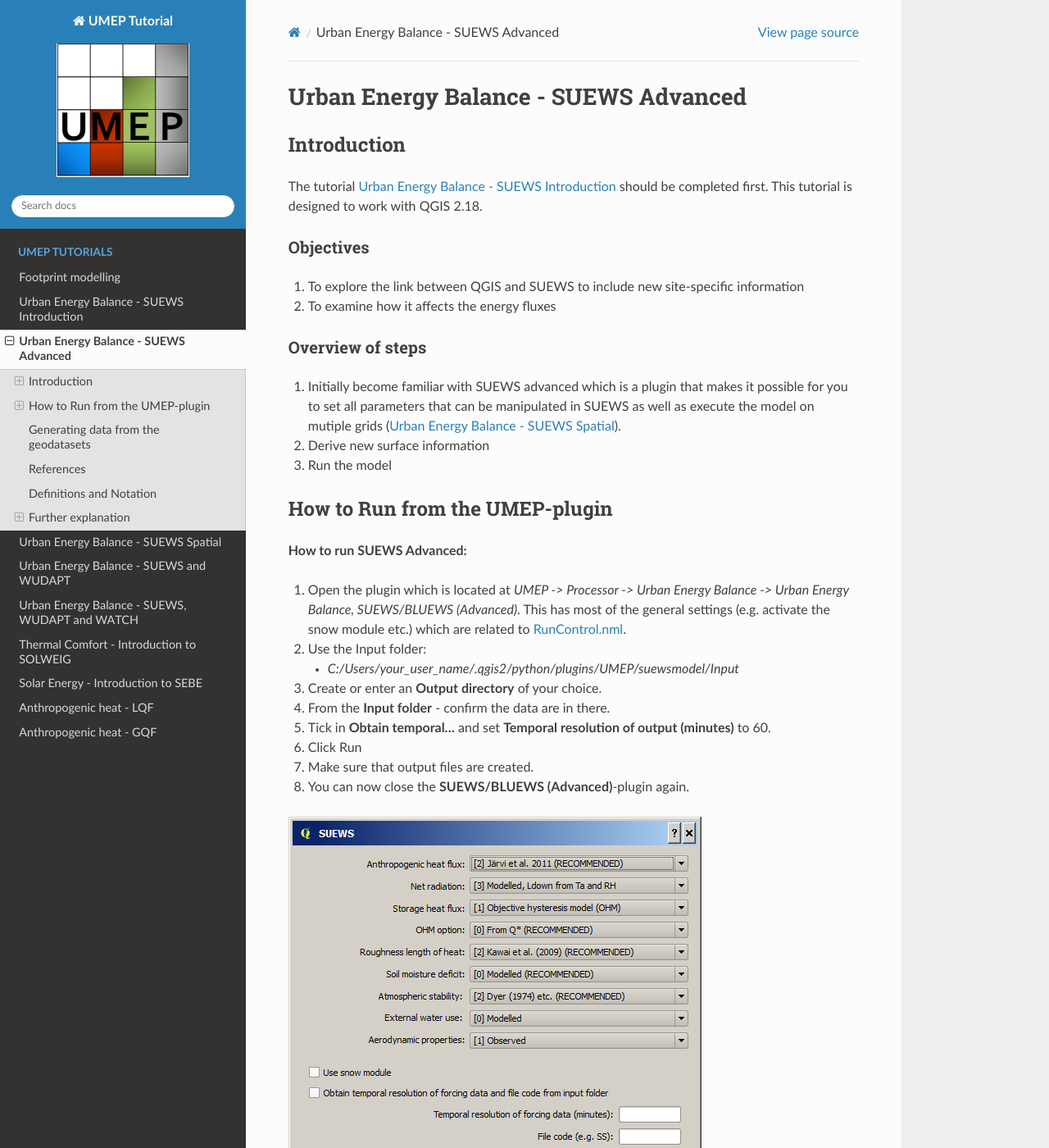
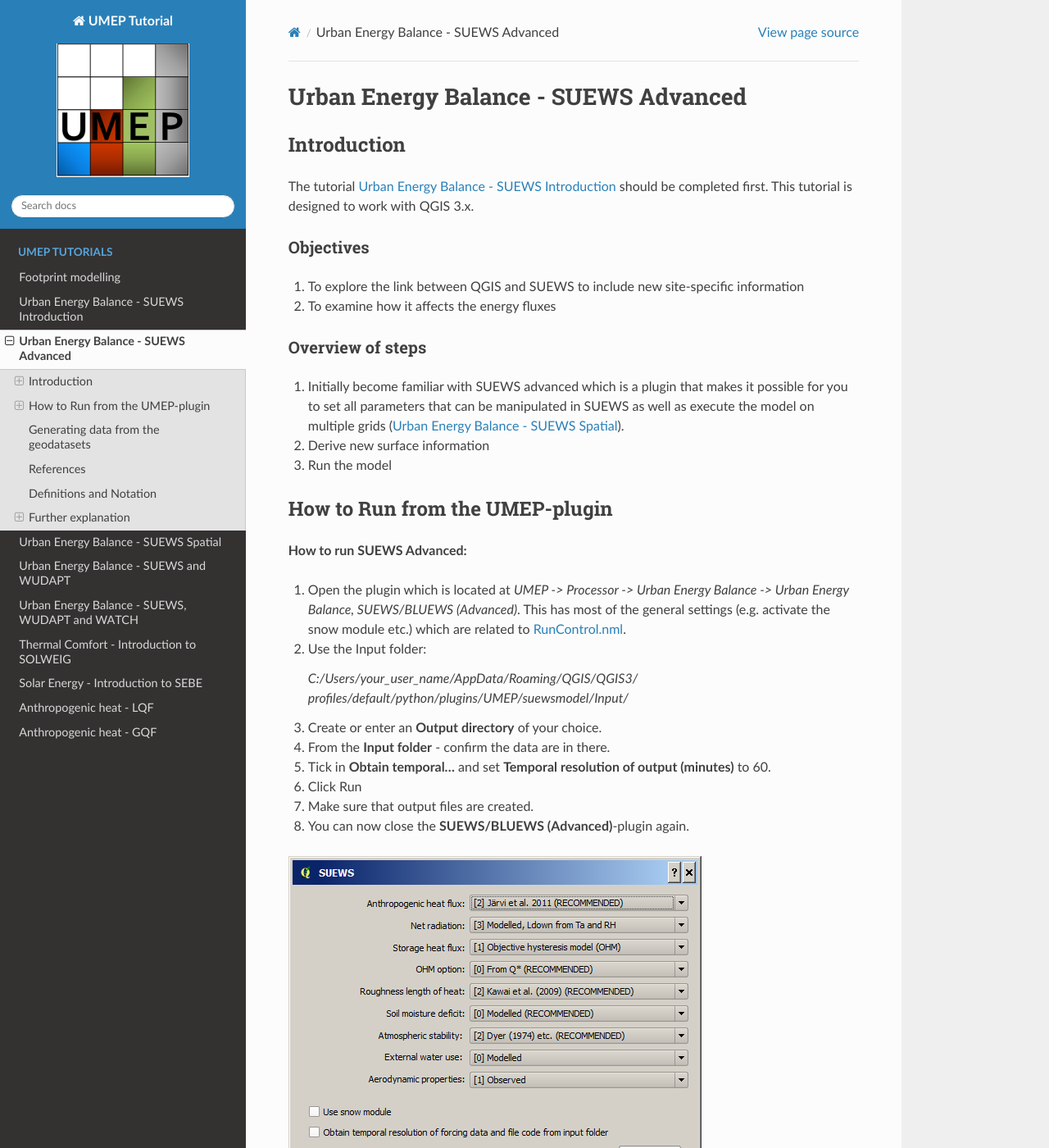
Before and after one commit to Urban-Meteorology-Reading/Tutorials, a Sphinx documentation site: the page built from docs/source/Tutorials/SuewsAdvanced.rst, in a window 1280 px wide and 1400 px high. Shown: the whole window at 82% size. Built offline with Sphinx 7.4.7 and the Read the Docs theme 2.0.0, drawn with Linux system fonts in a browser that asks for light colours; some of the changed text lies outside the part shown.

Commit message:
Udpates in SUEWS intro and advanced
Minor spelling and adjustment ot QGIS3

```diff
--- a/docs/source/Tutorials/SuewsAdvanced.rst
+++ b/docs/source/Tutorials/SuewsAdvanced.rst
@@ -6,8 +6,7 @@ Urban Energy Balance - SUEWS Advanced
 Introduction
 ------------
 
-The tutorial :ref:`IntroductionToSuews` should be completed first. This tutorial is designed to work with QGIS 2.18.
-
+The tutorial :ref:`IntroductionToSuews` should be completed first. This tutorial is designed to work with QGIS 3.x.
 
 Objectives
 ~~~~~~~~~~
@@ -21,7 +20,7 @@ Overview of steps
 
 #. Initially become familiar with SUEWS advanced which is a
    plugin that makes it possible for you to set all parameters that can
-   be manipulated in SUEWS as well as execute the model on mutiple grids (:ref:`SuewsSpatial`).
+   be manipulated in SUEWS as well as execute the model on multiple grids (:ref:`SuewsSpatial`).
 #. Derive new surface information
 #. Run the model
 
@@ -37,7 +36,8 @@ How to Run from the UMEP-plugin
    `RunControl.nml <http://suews-docs.readthedocs.io/en/latest/input_files/RunControl/RunControl.html>`__.
 #. Use the Input folder:
 
-   -  *C:/Users/your_user_name/.qgis2/python/plugins/UMEP/suewsmodel/Input*
+   *C:/Users/your_user_name/AppData/Roaming/QGIS/QGIS3/*
+   *profiles/default/python/plugins/UMEP/suewsmodel/Input/*
 
 #. Create or enter an **Output directory** of your choice.
 #. From the **Input folder** - confirm the data are in there.
@@ -91,9 +91,9 @@ Ordnance Survey and the LiDAR data.
 
 #. Open the geodatasets. Go to *Layer > Add layer > Add Raster Layer*.
    Locate the files you downloaded before (see above).
-#. A QGIS style file (.qml) is available for the land cover grid. It can
-   found in *C:\Users\your_user_name\.qgis2\python\plugins\UMEP\\
-   LandCoverReclassifier\\*. Load it in the *Layer > Properties > Style
+#. A QGIS style file (landcoverstyle.qml) is available for the land cover grid. It can
+   found in *C:/Users/your_user_name/AppData/Roaming/QGIS/QGIS3/profiles/*
+   *default/python/plugins/UMEP/LandCoverReclassifier*. Load it in the *Layer > Properties > Style
    > Style* (lower left) **Load file**.
 #. Click Apply before you close so that the names of the classes also
    load. You can also get the properties of a layer by right-click on a
```
Also changed, not shown: other parts of docs/source/Tutorials/SuewsAdvanced.rst (+1 -1 lines), docs/source/Tutorials/IntroductionToSuews.rst (+10 -15 lines), docs/source/images/SUEWSIntro_Interface.png.
